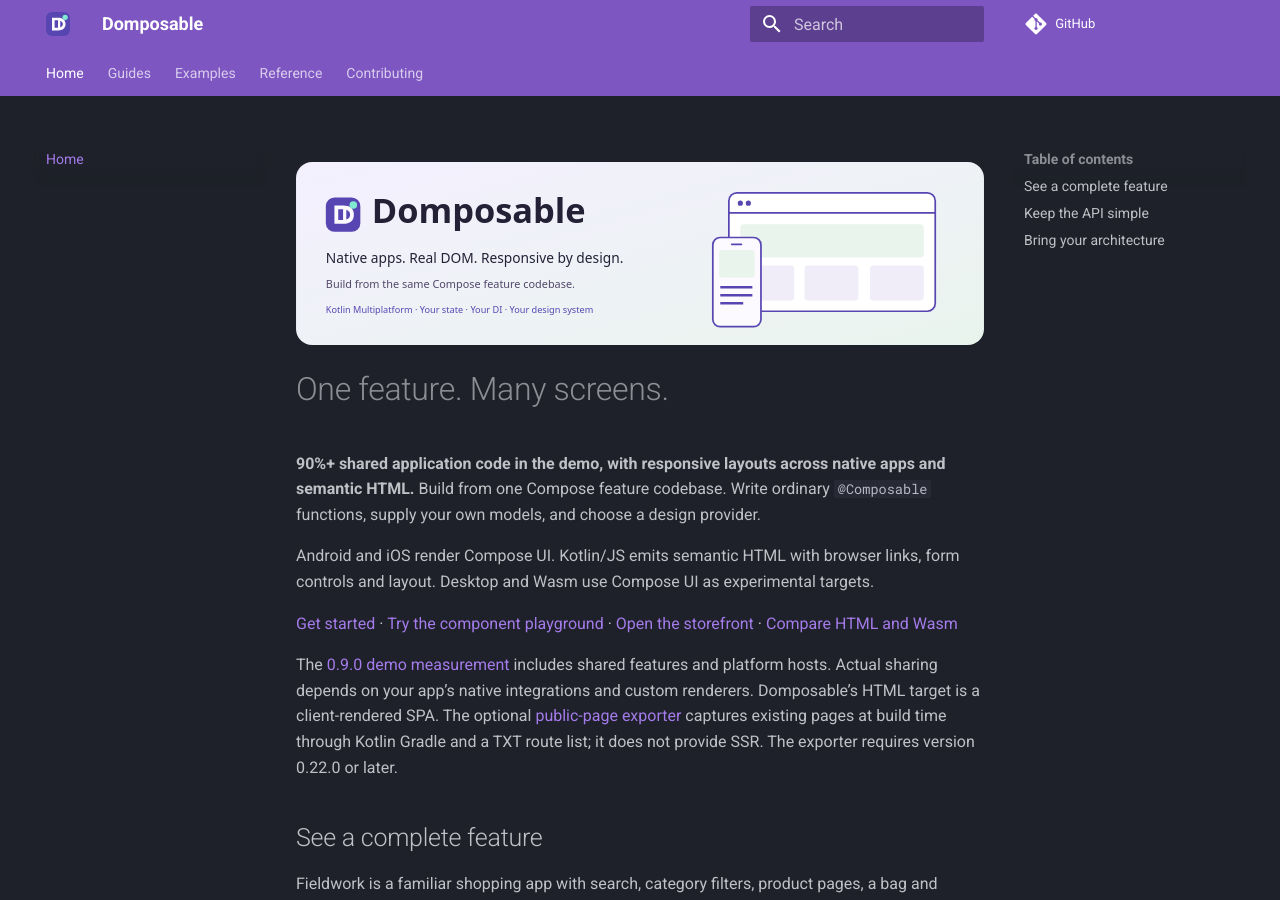
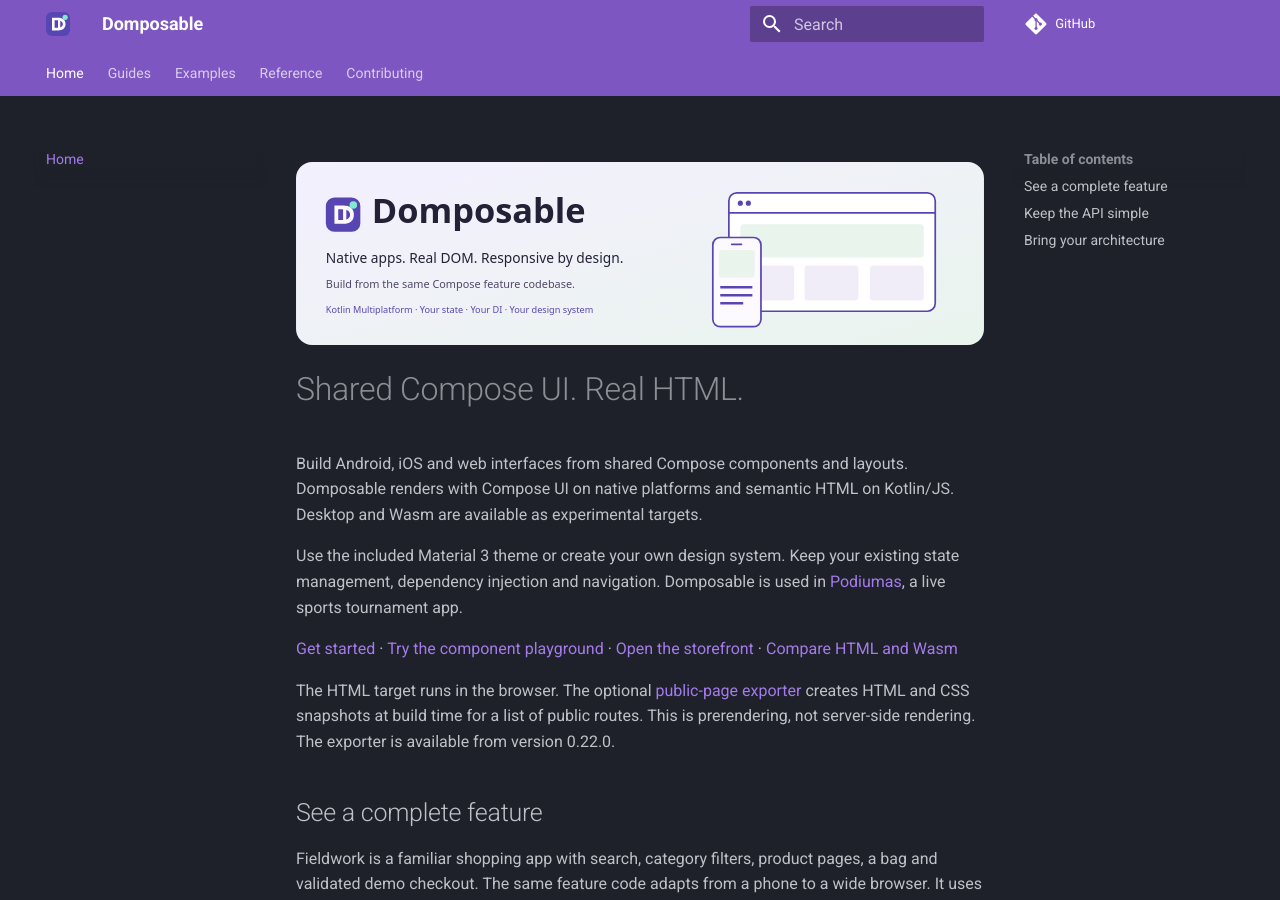
Before and after one commit to samuolis/domposable, an MkDocs documentation site: the page built from docs/index.md, in a window 1280 px wide and 900 px high. Built offline with MkDocs 1.6.1 and Material for MkDocs 9.7.7, drawn with Linux system fonts in a browser that asks for light colours; comment, search, counter and statistics services are not loaded; some of the changed text lies outside the part shown.

Commit message:
Clarify Domposable introduction and getting started

````diff
--- a/docs/index.md
+++ b/docs/index.md
@@ -1,14 +1,14 @@
 ![Domposable — shared features for native apps and responsive HTML](assets/brand/header.svg)
 
-# One feature. Many screens.
+# Shared Compose UI. Real HTML.
 
-**90%+ shared application code in the demo, with responsive layouts across native apps and semantic HTML.** Build from one Compose feature codebase. Write ordinary `@Composable` functions, supply your own models, and choose a design provider.
+Build Android, iOS and web interfaces from shared Compose components and layouts. Domposable renders with Compose UI on native platforms and semantic HTML on Kotlin/JS. Desktop and Wasm are available as experimental targets.
 
-Android and iOS render Compose UI. Kotlin/JS emits semantic HTML with browser links, form controls and layout. Desktop and Wasm use Compose UI as experimental targets.
+Use the included Material 3 theme or create your own design system. Keep your existing state management, dependency injection and navigation. Domposable is used in [Podiumas](https://podiumas.eu), a live sports tournament app.
 
 [Get started](getting-started.md) · [Try the component playground](https://samuolis.github.io/domposable/demo/) · [Open the storefront](https://samuolis.github.io/domposable/shop/) · [Compare HTML and Wasm](compare.md)
 
-The [0.9.0 demo measurement](how-it-works.md#code-sharing-and-responsive-layouts) includes shared features and platform hosts. Actual sharing depends on your app’s native integrations and custom renderers. Domposable’s HTML target is a client-rendered SPA. The optional [public-page exporter](page-export.md) captures existing pages at build time through Kotlin Gradle and a TXT route list; it does not provide SSR. The exporter requires version 0.22.0 or later.
+The HTML target runs in the browser. The optional [public-page exporter](page-export.md) creates HTML and CSS snapshots at build time for a list of public routes. This is prerendering, not server-side rendering. The exporter is available from version 0.22.0.
 
 ## See a complete feature
 
@@ -31,12 +31,12 @@
 }
 ```
 
-[Follow the call from shared code to its platform renderer](how-it-works.md). Install a provider around the feature. Theme tokens set your product's colors, type and spacing; replace individual component renderers or supply a complete [design system](design-systems.md). Use measured content widths for [adaptive layouts](adaptive.md).
+Wrap your app in `DomposableMaterialTheme` to install the default platform renderers. Set colors, typography and spacing through the theme. You only need a custom provider when replacing component implementations. [Follow the component call](how-it-works.md), [customize a design system](design-systems.md), or explore [adaptive layouts](adaptive.md).
 
 ## Bring your architecture
 
-Screens return `Unit`. Pass plain state and callbacks, a model, a ViewModel or a store. Your app owns dependencies: manual factories, Metro, Koin and other DI choices can stay at its boundary. [Screen entries](screens.md) and Navigation 3 are optional; KSP generates registration helpers without creating business logic or injection rules.
+Screens return `Unit`. Pass plain state and callbacks, a model, a ViewModel or a store. Your app owns its dependencies. Use manual factories, Metro, Koin or another DI container. [Screen entries](screens.md), Navigation 3 and KSP registration helpers are optional.
 
 The [Metro and Koin examples](integrations.md) compile on all six targets. The runnable Kobweb example exports static index, contacts and contact-detail pages, tested with browser JavaScript disabled and enabled. See the [compatibility table](compatibility.md) for tested versions and platform differences.
 
-**Before 1.0:** APIs may change in minor releases. Use a published version from [Releases](https://github.com/samuolis/domposable/releases) for Maven dependencies and the signed APK demo. `0.0.0` is the unpublished bootstrap baseline. The repository also includes runnable HTML, Wasm and native examples.
+**Before 1.0:** APIs may change in minor releases. Use a published version from [Releases](https://github.com/samuolis/domposable/releases) for Maven dependencies and the signed APK demo. The repository also includes runnable HTML, Wasm and native examples.
````
Also changed, not shown: README.md (+32 -27 lines).
